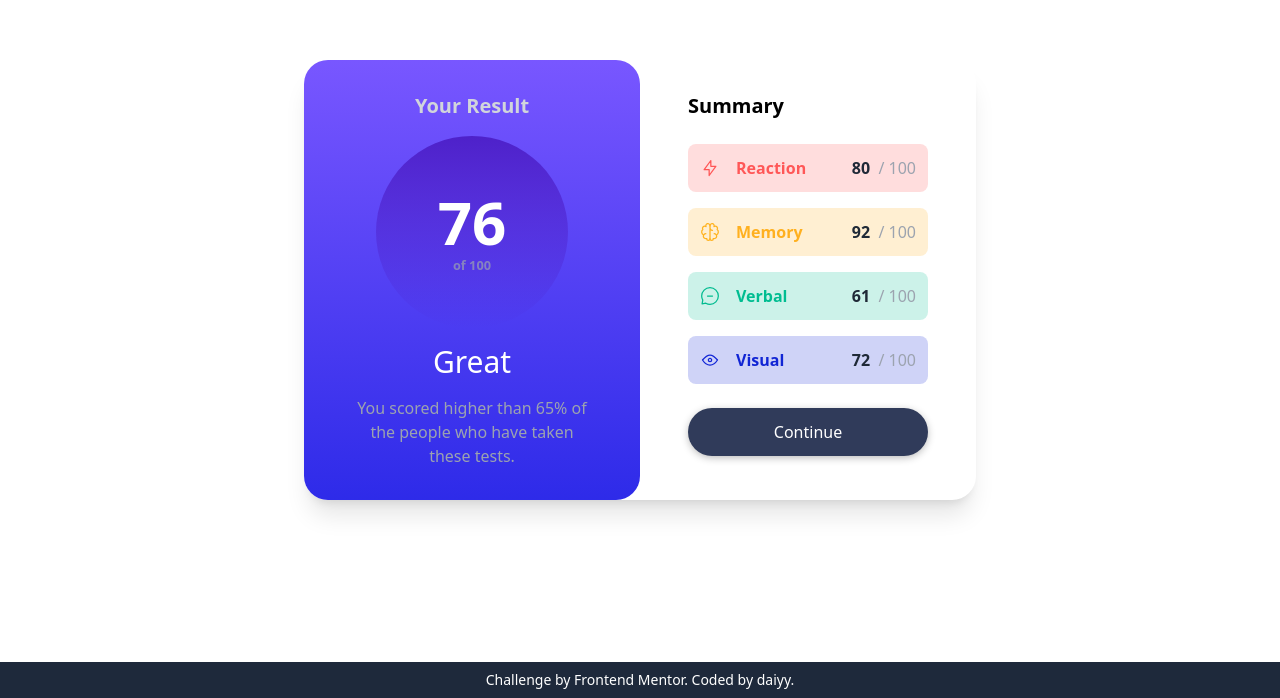
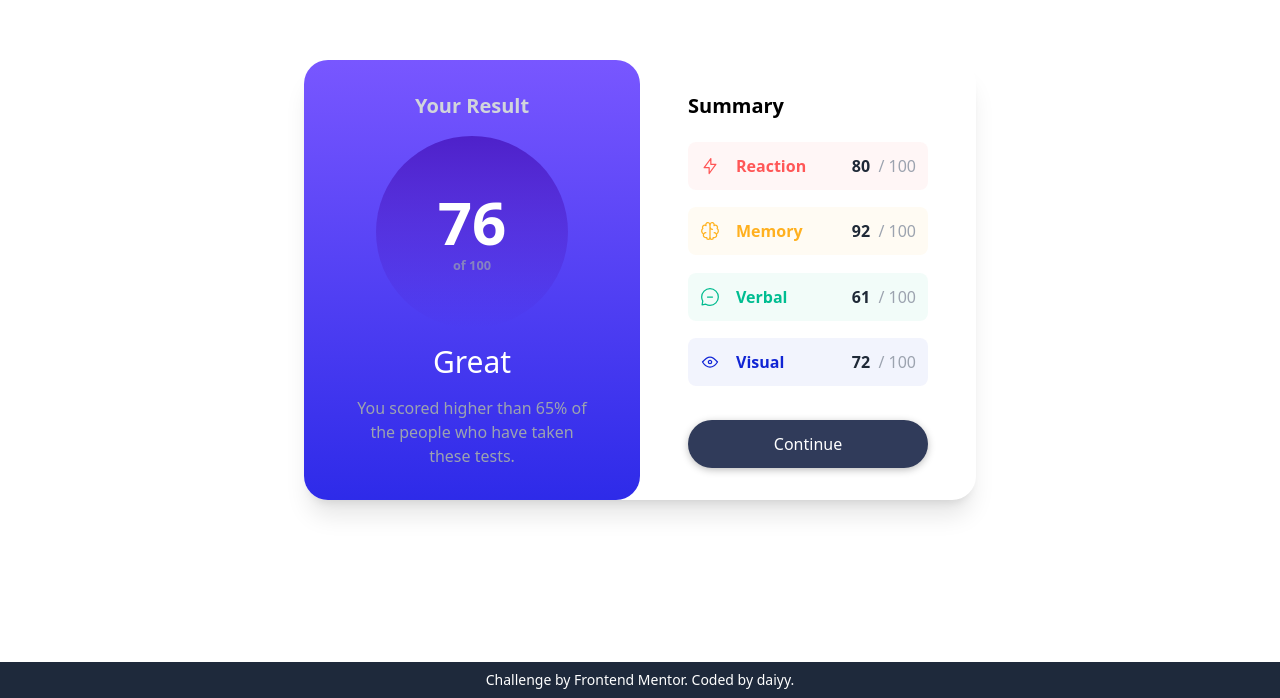
Before and after one commit to itsdaiyy/Results-summary-component, a website: page src/index.html in a window 1280 px wide. Shown: the part 102-800 px from the top of the page. Drawn offline with nearby package versions, Linux system fonts and the light colour scheme; files that its build step writes are made by us from their sources.

Commit message:
fix color bug

```diff
--- a/src/index.html
+++ b/src/index.html
@@ -21,7 +21,7 @@
         <div
           class="py-8 px-12 md:w-1/2 rounded-3xl flex items-center flex-col justify-between gap-4 text-center bg-gradient-to-b from-gradients-slate-blue to-gradients-royal-blue"
         >
-          <h3 class="text-xl font-semibold text-gray-300">Your Result</h3>
+          <h1 class="text-xl font-semibold text-gray-300">Your Result</h1>
           <div
             class="h-48 w-48 rounded-full flex flex-col justify-center items-center bg-gradient-to-b from-gradients-violet-blue to-gradients-persian-blue"
           >
@@ -38,11 +38,11 @@
         </div>
         <!-- result section end -->
         <!-- summary section start -->
-        <div class="py-8 px-12 md:w-1/2 flex flex-col">
+        <div class="py-8 px-12 md:w-1/2 flex flex-col gap-1 justify-between">
           <h2 class="text-xl font-semibold mb-4">Summary</h2>
           <!-- block 1  -->
           <div
-            class="flex justify-between bg-primary-red bg-opacity-20 rounded-lg p-3 my-2"
+            class="flex justify-between bg-primary-red bg-opacity-5 rounded-lg p-3"
           >
             <div class="flex gap-4">
               <img src="./assets/images/icon-reaction.svg" alt="" />
@@ -54,7 +54,7 @@
           </div>
           <!-- block 2  -->
           <div
-            class="flex justify-between bg-primary-yellow bg-opacity-20 rounded-lg p-3 my-2"
+            class="flex justify-between bg-primary-yellow bg-opacity-5 rounded-lg p-3 mt-3"
           >
             <div class="flex gap-4">
               <img src="./assets/images/icon-memory.svg" alt="" />
@@ -66,7 +66,7 @@
           </div>
           <!-- block 3  -->
           <div
-            class="flex justify-between bg-primary-teal bg-opacity-20 rounded-lg p-3 my-2"
+            class="flex justify-between bg-primary-teal bg-opacity-5 rounded-lg p-3 mt-3"
           >
             <div class="flex gap-4">
               <img src="./assets/images/icon-verbal.svg" alt="" />
@@ -78,7 +78,7 @@
           </div>
           <!-- block 4  -->
           <div
-            class="flex justify-between bg-primary-blue bg-opacity-20 rounded-lg p-3 my-2"
+            class="flex justify-between bg-primary-blue bg-opacity-5 rounded-lg p-3 my-3"
           >
             <div class="flex gap-4">
               <img src="./assets/images/icon-visual.svg" alt="" />
```
